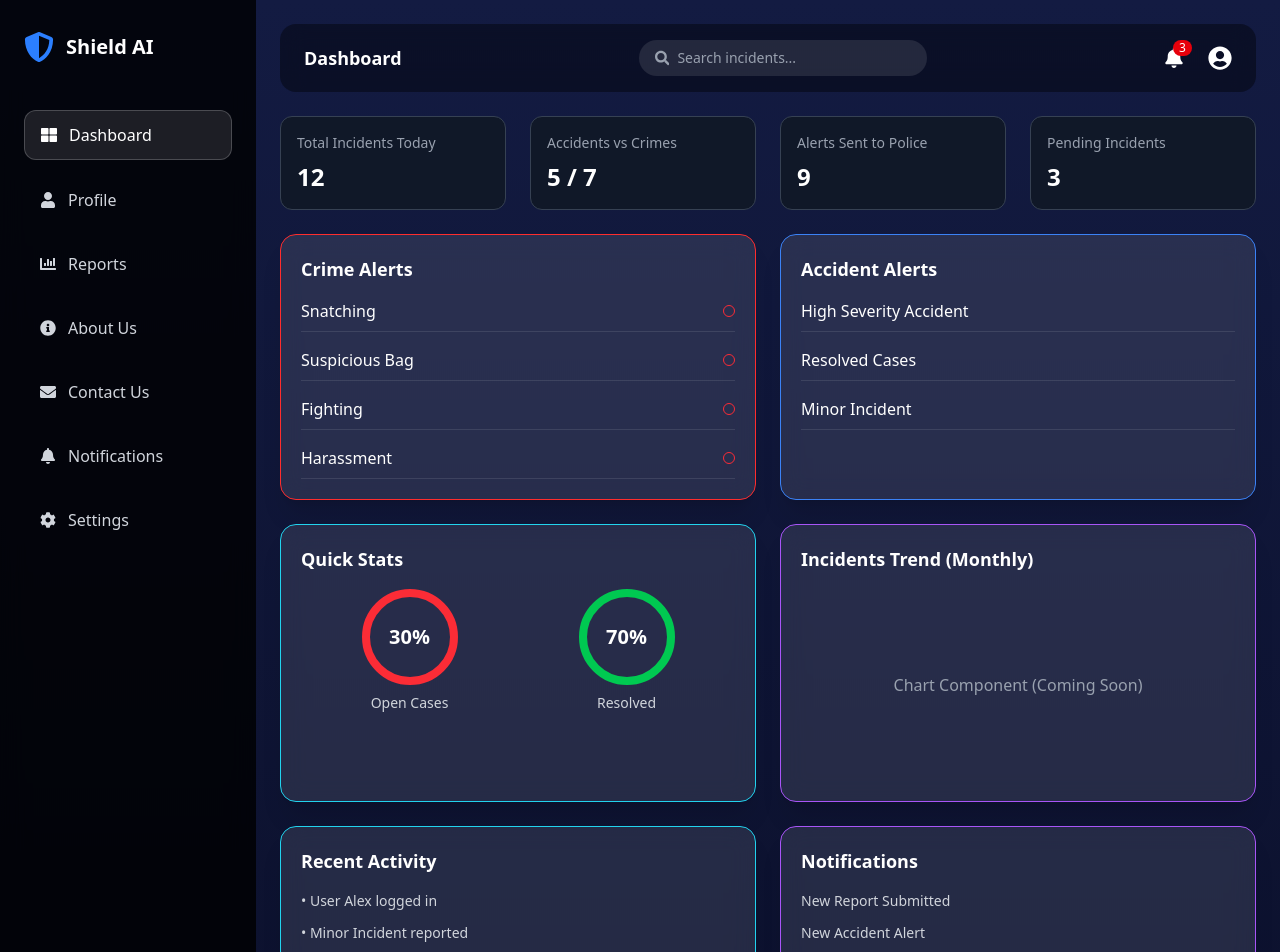
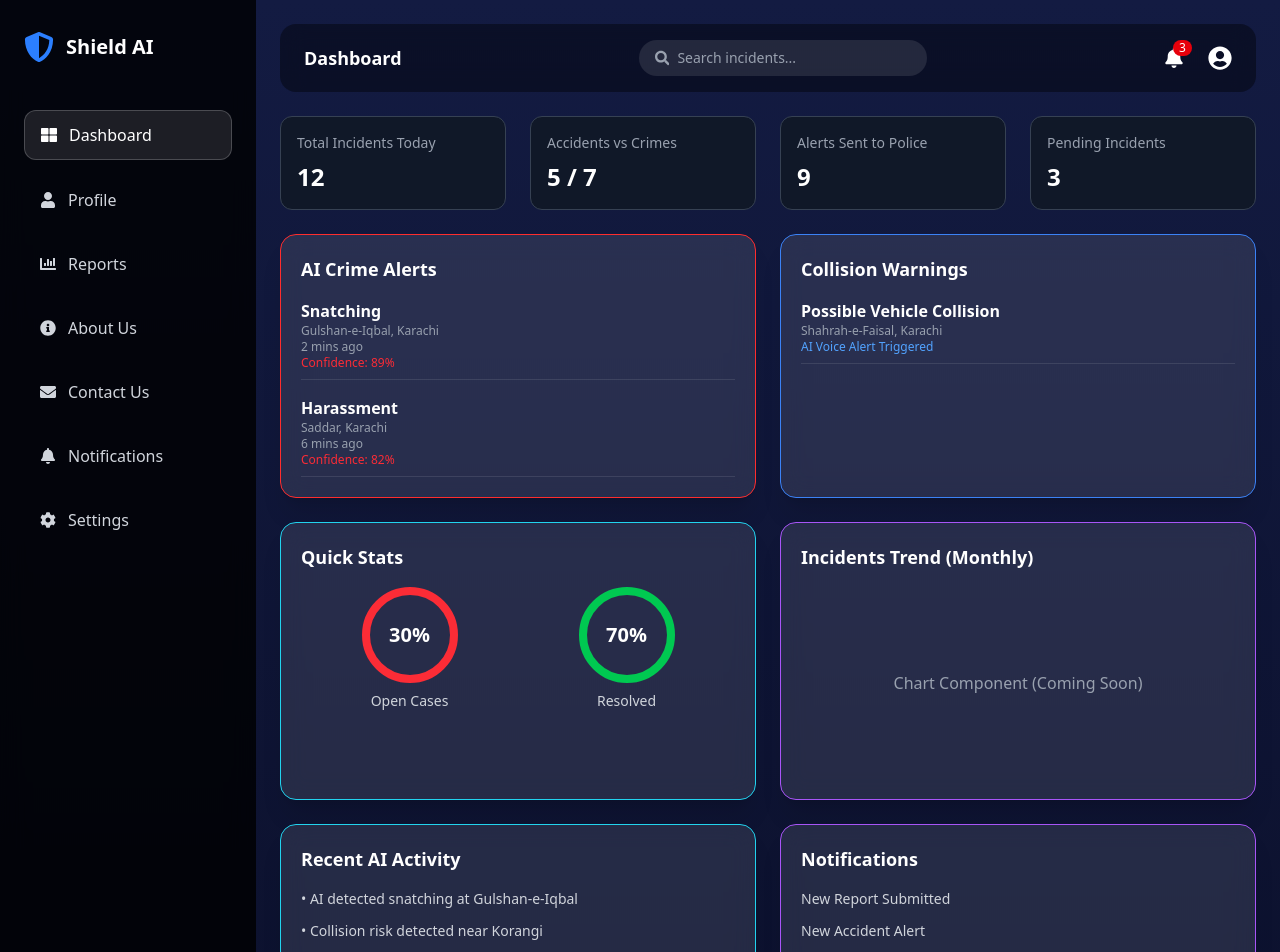
Before and after one commit to shaheer1434/FYP-Project, a React (Vite) app in the folder frontend/: page /dashboard in a window 1280 px wide. Shown: the top 952 px of the page. Built offline with nearby package versions, Linux system fonts and the light colour scheme; sample sign-in values are in the browser's storage.

Commit message:
Frontend updated login protection added, IncidentDetails page done, and all AI alert & activity sections implemented.

```diff
--- a/frontend/src/App.jsx
+++ b/frontend/src/App.jsx
@@ -8,6 +8,15 @@ import About from "./pages/About";
 import Contact from "./pages/Contact";
 import NotificationsPage from "./pages/Notifications";
 import Setting from "./pages/Setting";
+import IncidentDetails from "./pages/IncidentDetails";
+
+const isLoggedIn = () => {
+  return localStorage.getItem("shieldai_user_loggedin") === "true";
+};
+
+const PrivateRoute = ({ children }) => {
+  return isLoggedIn() ? children : <Navigate to="/login" />;
+};
 
 function App() {
   return (
@@ -16,14 +25,17 @@ function App() {
       {/* Default Redirect */}
       <Route path="/" element={<Navigate to="/login" />} />
 
-      {/* Dashboard Pages */}
-      <Route path="/dashboard" element={<Dashboard />} />
-      <Route path="/profile" element={<Profile />} />
-      <Route path="/reports" element={<Reports />} />
+      {/* Protected Dashboard Pages */}
+      <Route path="/dashboard" element={<PrivateRoute><Dashboard /></PrivateRoute>} />
+      <Route path="/profile" element={<PrivateRoute><Profile /></PrivateRoute>} />
+      <Route path="/reports" element={<PrivateRoute><Reports /></PrivateRoute>} />
+      <Route path="/notifications" element={<PrivateRoute><NotificationsPage /></PrivateRoute>} />
+      <Route path="/settings" element={<PrivateRoute><Setting /></PrivateRoute>} />
+      <Route path="/incident/:id" element={<PrivateRoute><IncidentDetails /></PrivateRoute>} />
+
+      {/* Public Pages */}
       <Route path="/about" element={<About />} />
       <Route path="/contact" element={<Contact />} />
-      <Route path="/notifications" element={<NotificationsPage />} />
-      <Route path="/settings" element={<Setting />} />
 
       {/* Auth Pages */}
       <Route path="/login" element={<LoginPage />} />
@@ -32,11 +44,7 @@ function App() {
       {/* 404 */}
       <Route
         path="*"
-        element={
-          <h1 className="text-white text-center mt-20">
-            404 - Page Not Found
-          </h1>
-        }
+        element={<h1 className="text-white text-center mt-20">404 - Page Not Found</h1>}
       />
 
     </Routes>
--- a/frontend/src/components/dashboard/AccidentalAlert.jsx
+++ b/frontend/src/components/dashboard/AccidentalAlert.jsx
@@ -1,18 +1,23 @@
 import DashboardCard from "./DashboardCard";
 
 const alerts = [
-  "High Severity Accident",
-  "Resolved Cases",
-  "Minor Incident",
+  {
+    id: 1,
+    title: "Possible Vehicle Collision",
+    location: "Shahrah-e-Faisal, Karachi",
+    action: "AI Voice Alert Triggered",
+  },
 ];
 
 const AccidentAlerts = () => {
   return (
-    <DashboardCard title="Accident Alerts" borderColor="#3b82f6">
+    <DashboardCard title="Collision Warnings" borderColor="#3b82f6">
       <ul className="space-y-4">
-        {alerts.map((alert) => (
-          <li key={alert} className="border-b border-white/10 pb-2">
-            {alert}
+        {alerts.map((a) => (
+          <li key={a.id} className="border-b border-white/10 pb-2">
+            <p className="font-semibold">{a.title}</p>
+            <p className="text-xs text-gray-400">{a.location}</p>
+            <p className="text-xs text-blue-400">{a.action}</p>
           </li>
         ))}
       </ul>
--- a/frontend/src/components/dashboard/CrimeAlert.jsx
+++ b/frontend/src/components/dashboard/CrimeAlert.jsx
@@ -1,18 +1,36 @@
 import DashboardCard from "./DashboardCard";
 
-const crimes = ["Snatching", "Suspicious Bag", "Fighting", "Harassment"];
+const crimes = [
+  {
+    id: 1,
+    type: "Snatching",
+    location: "Gulshan-e-Iqbal, Karachi",
+    time: "2 mins ago",
+    confidence: "89%",
+  },
+  {
+    id: 2,
+    type: "Harassment",
+    location: "Saddar, Karachi",
+    time: "6 mins ago",
+    confidence: "82%",
+  },
+];
 
 const CrimeAlerts = () => {
   return (
-    <DashboardCard title="Crime Alerts" borderColor="#ff2d2d">
+    <DashboardCard title="AI Crime Alerts" borderColor="#ff2d2d">
       <ul className="space-y-4">
-        {crimes.map((crime) => (
+        {crimes.map((c) => (
           <li
-            key={crime}
-            className="flex items-center justify-between border-b border-white/10 pb-2"
+            key={c.id}
+            className="border-b border-white/10 pb-2 cursor-pointer"
+            onClick={() => window.location.href = `/incident/${c.id}`}
           >
-            <span>{crime}</span>
-            <span className="w-3 h-3 rounded-full border border-red-500"></span>
+            <p className="font-semibold">{c.type}</p>
+            <p className="text-xs text-gray-400">{c.location}</p>
+            <p className="text-xs text-gray-400">{c.time}</p>
+            <p className="text-xs text-red-500">Confidence: {c.confidence}</p>
           </li>
         ))}
       </ul>
--- a/frontend/src/components/dashboard/RecentActivity.jsx
+++ b/frontend/src/components/dashboard/RecentActivity.jsx
@@ -1,17 +1,17 @@
 import DashboardCard from "./DashboardCard";
 
 const activities = [
-  "User Alex logged in",
-  "Minor Incident reported",
-  "System backup completed",
+  "AI detected snatching at Gulshan-e-Iqbal",
+  "Collision risk detected near Korangi",
+  "Alert forwarded to Police Control Room",
 ];
 
 const RecentActivity = () => {
   return (
-    <DashboardCard title="Recent Activity" borderColor="#22d3ee">
+    <DashboardCard title="Recent AI Activity" borderColor="#22d3ee">
       <ul className="space-y-3 text-sm text-gray-300">
-        {activities.map((a) => (
-          <li key={a}>• {a}</li>
+        {activities.map((a, i) => (
+          <li key={i}>• {a}</li>
         ))}
       </ul>
     </DashboardCard>
--- /dev/null
+++ b/frontend/src/context/AuthContext.jsx
@@ -0,0 +1,18 @@
+import { createContext, useContext, useState } from "react";
+
+const AuthContext = createContext();
+
+export const AuthProvider = ({ children }) => {
+  const [isAuth, setIsAuth] = useState(false);
+
+  const login = () => setIsAuth(true);
+  const logout = () => setIsAuth(false);
+
+  return (
+    <AuthContext.Provider value={{ isAuth, login, logout }}>
+      {children}
+    </AuthContext.Provider>
+  );
+};
+
+export const useAuth = () => useContext(AuthContext);
--- a/frontend/src/pages/IncidentDetails.jsx
+++ b/frontend/src/pages/IncidentDetails.jsx
@@ -8,19 +8,31 @@ const IncidentDetails = () => {
     <DashboardLayout showHeader={false}>
       <div className="bg-gray-900 border border-gray-700 rounded-xl p-6 max-w-2xl">
         <h1 className="text-2xl font-bold text-blue-500 mb-4">
-          Incident Details
+          AI Incident Details
         </h1>
 
         <p className="text-gray-300">Incident ID: {id}</p>
-        <p className="text-gray-300">Type: Accident</p>
-        <p className="text-gray-300">Location: Karachi</p>
-        <p className="text-gray-300">Status: Alert Sent</p>
+        <p className="text-gray-300">Type: Snatching</p>
+        <p className="text-gray-300">Location: Gulshan-e-Iqbal, Karachi</p>
+        <p className="text-gray-300">Time: 18 Nov 2025 | 10:32 PM</p>
+        <p className="text-gray-300">AI Confidence: 87%</p>
 
-        <button
-          disabled
-          className="mt-6 px-4 py-2 rounded-lg bg-gray-700 cursor-not-allowed"
+        <img
+          src="https://via.placeholder.com/500x300"
+          alt="Evidence"
+          className="mt-4 rounded-lg"
+        />
+
+        <a
+          href="https://maps.google.com"
+          target="_blank"
+          className="block mt-4 text-blue-400 underline"
         >
-          Forward to Authority (Future Scope)
+          Open Location in Google Maps
+        </a>
+
+        <button className="mt-6 px-4 py-2 rounded-lg bg-red-600">
+          Notify Authorities
         </button>
       </div>
     </DashboardLayout>
--- a/frontend/src/pages/Login.jsx
+++ b/frontend/src/pages/Login.jsx
@@ -4,7 +4,6 @@ import { useNavigate, Link } from "react-router-dom";
 
 export const LoginPage = () => {
   const navigate = useNavigate();
-
   const [email, setEmail] = useState("");
   const [password, setPassword] = useState("");
 
@@ -18,6 +17,7 @@ export const LoginPage = () => {
     }
 
     if (user.email === email && user.password === password) {
+      localStorage.setItem("shieldai_user_loggedin", "true");
       navigate("/dashboard");
     } else {
       alert("Invalid email or password");
@@ -26,68 +26,49 @@ export const LoginPage = () => {
 
   return (
     <div className="min-h-screen flex flex-col lg:flex-row bg-black text-white">
-      {/* Left */}
       <div
         className="hidden lg:block lg:w-1/2 h-screen bg-no-repeat bg-center bg-cover rounded-r-[80px]"
         style={{ backgroundImage: "url('/camera.png')" }}
       />
 
-      {/* Right */}
       <div className="flex w-full lg:w-1/2 items-center justify-center bg-gradient-to-b from-[#131B42] to-[#0C112D] px-4">
-        <div className="w-full max-w-md bg-white/10 backdrop-blur-md border border-white/20 rounded-3xl p-8 shadow-xl">
+        <div className="w-full max-w-md bg-white/10 backdrop-blur-md border border-white/20 rounded-3xl p-8">
 
-          <h1 className="text-3xl font-extrabold text-center mb-2">
-            Shield AI Login
-          </h1>
+          <h1 className="text-3xl font-extrabold text-center mb-2">Shield AI Login</h1>
           <p className="text-center text-sm text-gray-300 mb-8">
-            Welcome back! Please log in to your account
+            AI based safety & surveillance system
           </p>
 
-          {/* Email */}
-          <div className="mb-5">
-            <label className="block mb-2 text-sm">Email</label>
           <input
             type="email"
+            placeholder="Email"
             onChange={(e) => setEmail(e.target.value)}
-              className="w-full px-4 py-3 rounded-xl bg-white/10 border border-white/20"
+            className="w-full mb-4 px-4 py-3 rounded-xl bg-white/10 border border-white/20"
           />
-          </div>
 
-          {/* Password */}
-          <div className="mb-6">
-            <label className="block mb-2 text-sm">Password</label>
           <input
             type="password"
+            placeholder="Password"
             onChange={(e) => setPassword(e.target.value)}
-              className="w-full px-4 py-3 rounded-xl bg-white/10 border border-white/20"
+            className="w-full mb-6 px-4 py-3 rounded-xl bg-white/10 border border-white/20"
           />
-          </div>
 
-          {/* Login Button */}
           <button
             onClick={handleLogin}
-            className="w-full py-3 rounded-xl bg-gradient-to-r from-[#091F4E] to-[#1547B4] font-bold text-lg"
+            className="w-full py-3 rounded-xl bg-blue-600 font-bold"
           >
             Log In
           </button>
 
-          {/* Signup */}
           <p className="text-center text-sm mt-6">
-            Don’t have an account?{" "}
-            <Link to="/signup" className="text-blue-500 hover:underline">
-              Sign Up
-            </Link>
+            Don’t have an account? <Link to="/signup" className="text-blue-500">Sign Up</Link>
           </p>
 
-          {/* Social */}
           <div className="flex justify-center gap-6 mt-6">
             <FaGoogle size={22} />
             <FaFacebookF size={22} />
           </div>
 
-          <p className="text-center text-xs text-gray-400 mt-8">
-            © 2025 Shield AI
-          </p>
         </div>
       </div>
     </div>
--- a/frontend/src/pages/Reports.jsx
+++ b/frontend/src/pages/Reports.jsx
@@ -34,7 +34,6 @@ const Reports = () => {
   return (
     <DashboardLayout showHeader={false}>
       <div className="min-h-screen bg-black text-white p-6">
-
         <h1 className="text-3xl font-bold text-blue-500 mb-6">
           ShieldAI Reports
         </h1>
--- /dev/null
+++ b/frontend/src/routes/ProtectedRoute.jsx
@@ -0,0 +1,9 @@
+import { Navigate } from "react-router-dom";
+import { useAuth } from "../context/AuthContext";
+
+const ProtectedRoute = ({ children }) => {
+  const { isAuth } = useAuth();
+  return isAuth ? children : <Navigate to="/login" />;
+};
+
+export default ProtectedRoute;
```
Lines whose indentation alone changed are shown as unchanged.
